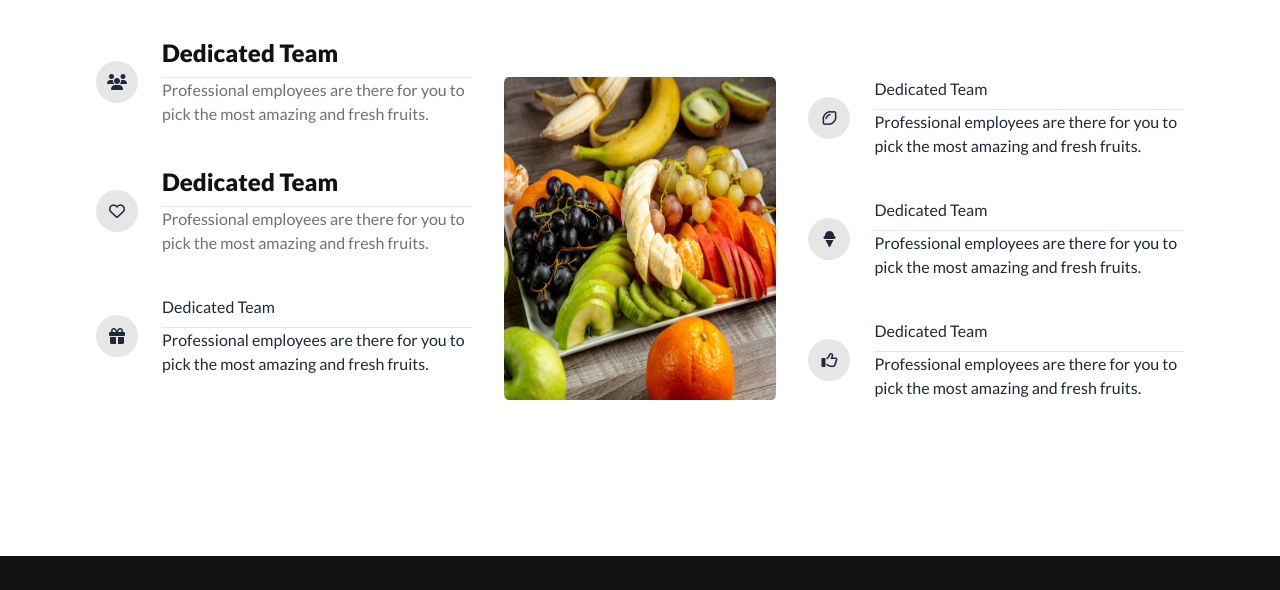
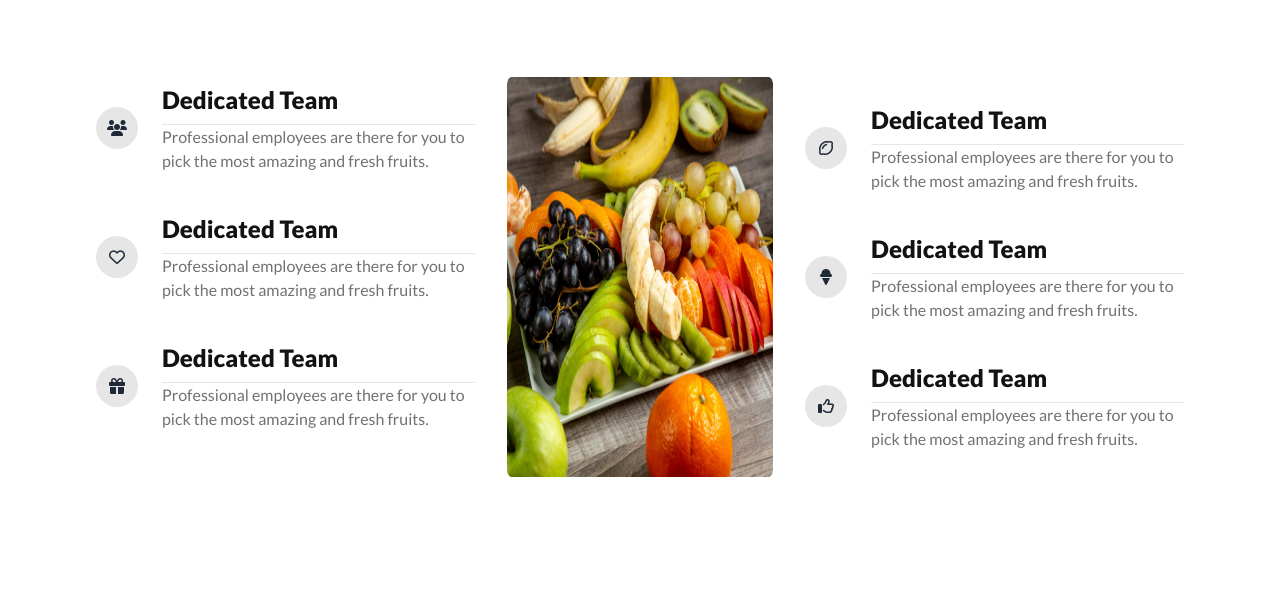
Before and after one commit to zobairhub/assignment-3, a plain HTML site: page index.html in a window 1280 px wide. Shown: the part 2627-3217 px from the top of the page. Drawn offline with nearby package versions, Linux system fonts and the light colour scheme.

Commit message:
some text style added

```diff
--- a/index.html
+++ b/index.html
@@ -646,7 +646,7 @@
           making it over 2000 years old.</p>
         </div>
 
-        <div class="block lg:flex gap-5 space-y-10 lg:gap-8 justify-between">
+        <div class="block lg:flex gap-5 space-y-10 lg:gap-8 justify-between items-center">
 
           <div class="space-y-10">
 
@@ -675,8 +675,8 @@
                 <i class="fa-solid fa-gift"></i>
               </div>
               <div>
-                <h4 class="border-b pb-2">Dedicated Team</h4>
-                <p>Professional employees are there for you to pick the most amazing and fresh fruits.</p>
+                <h4 class="border-b pb-2 font-extrabold text-2xl text-[#121212]">Dedicated Team</h4>
+                <p class="text-base font-medium text-[#12121299]">Professional employees are there for you to pick the most amazing and fresh fruits.</p>
               </div>
             </div>
 
@@ -685,7 +685,7 @@
 
 
           <div>
-            <img src="assets/images/whychoose1.png" class="w-full h-full" alt="">
+            <img src="assets/images/whychoose1.png" class="w-full h-[400px]" alt="">
           </div>
 
 
@@ -696,8 +696,9 @@
                 <i class="fa-regular fa-lemon"></i>
               </div>
               <div>
-                <h4 class="border-b pb-2">Dedicated Team</h4>
-                <p>Professional employees are there for you to pick the most amazing and fresh fruits.</p>
+                <h4 class="border-b pb-2 font-extrabold text-2xl text-[#121212]">Dedicated Team</h4>
+                <p class="text-base font-medium text-[#12121299]">Professional employees are there for you to pick the most
+                  amazing and fresh fruits.</p>
               </div>
             </div>
             <div class="flex gap-6 items-center">
@@ -705,8 +706,9 @@
                 <i class="fa-solid fa-ice-cream"></i>
               </div>
               <div>
-                <h4 class="border-b pb-2">Dedicated Team</h4>
-                <p>Professional employees are there for you to pick the most amazing and fresh fruits.</p>
+                <h4 class="border-b pb-2 font-extrabold text-2xl text-[#121212]">Dedicated Team</h4>
+                <p class="text-base font-medium text-[#12121299]">Professional employees are there for you to pick the most
+                  amazing and fresh fruits.</p>
               </div>
             </div>
             <div class="flex gap-6 items-center">
@@ -714,8 +716,9 @@
                 <i class="fa-regular fa-thumbs-up"></i>
               </div>
               <div>
-                <h4 class="border-b pb-2">Dedicated Team</h4>
-                <p>Professional employees are there for you to pick the most amazing and fresh fruits.</p>
+                <h4 class="border-b pb-2 font-extrabold text-2xl text-[#121212]">Dedicated Team</h4>
+                <p class="text-base font-medium text-[#12121299]">Professional employees are there for you to pick the most
+                  amazing and fresh fruits.</p>
               </div>
             </div>
           </div>
```
